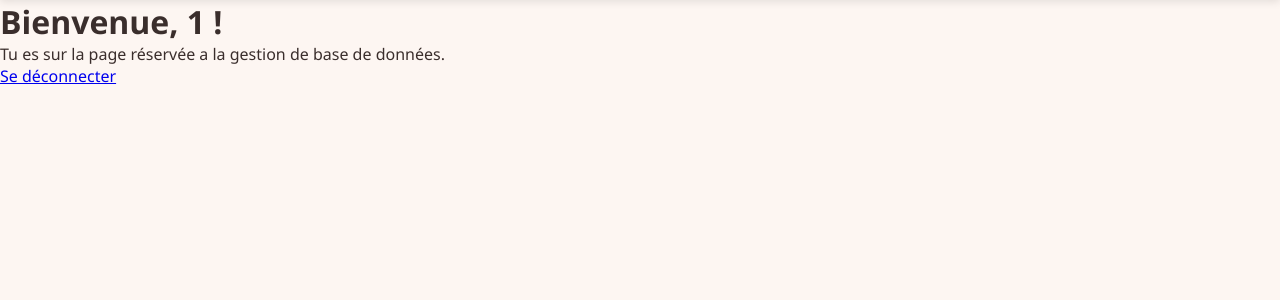
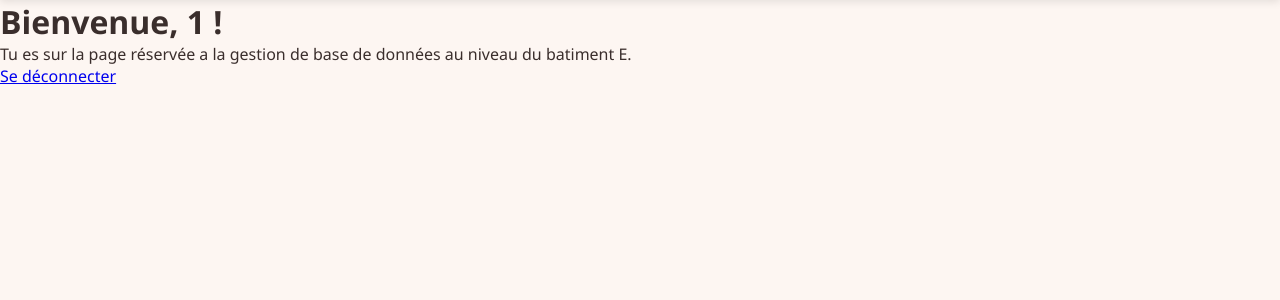
Before and after one commit to EthanPeyre/SAe23-DPRT, a PHP site: page /gestion_batE.php in a window 1280 px wide. Shown: the part 48-348 px from the top of the page. Run offline with PHP 8.4, Linux system fonts and the light colour scheme; the visitor is signed in with stand-in values (Sample User, id 1).

Commit message:
Update gestion_batE.php
Pour éviter de confondre les pages on ajoute une phrase pour le bâtiment concerné <3

```diff
--- a/PrototypeSAe23/gestion_batE.php
+++ b/PrototypeSAe23/gestion_batE.php
@@ -27,7 +27,7 @@ if (!isset($_SESSION['gestion'])) {
 </head>
 <body>
     <h1>Bienvenue, <?php echo htmlspecialchars($_SESSION['gestion']); ?> !</h1>
-    <p>Tu es sur la page réservée a la gestion de base de données.</p>
+    <p>Tu es sur la page réservée a la gestion de base de données au niveau du batiment E.</p>
 
     <a href="logout.php">Se déconnecter</a>
 </body>
```
